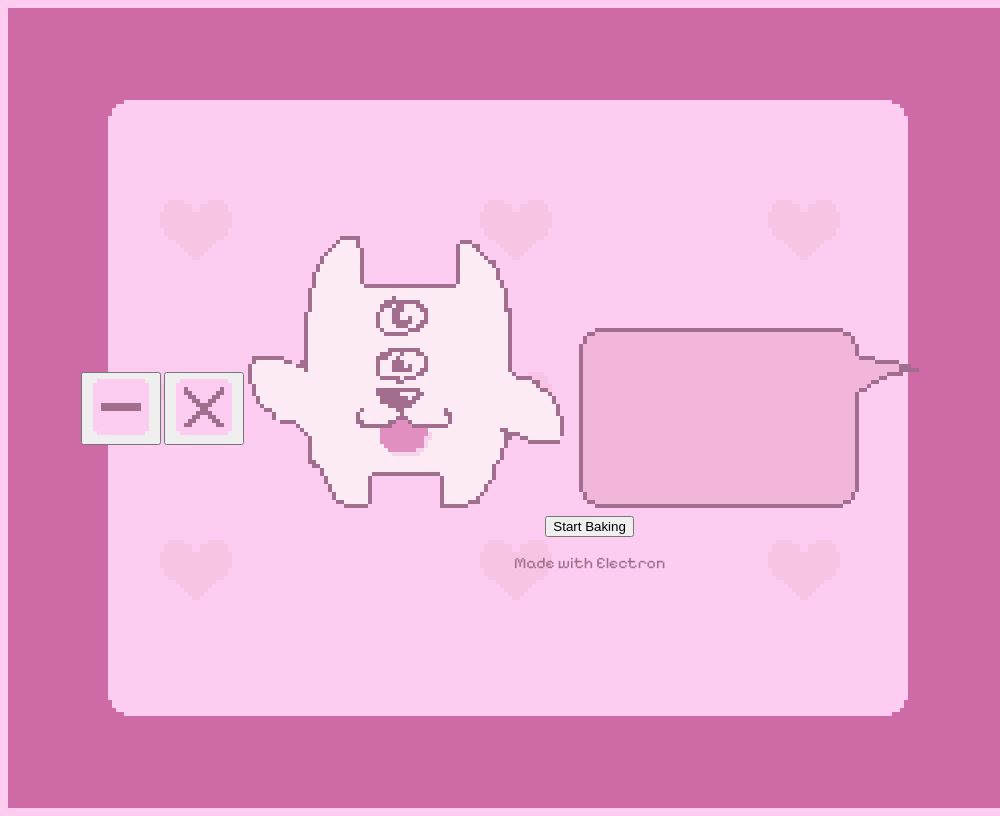
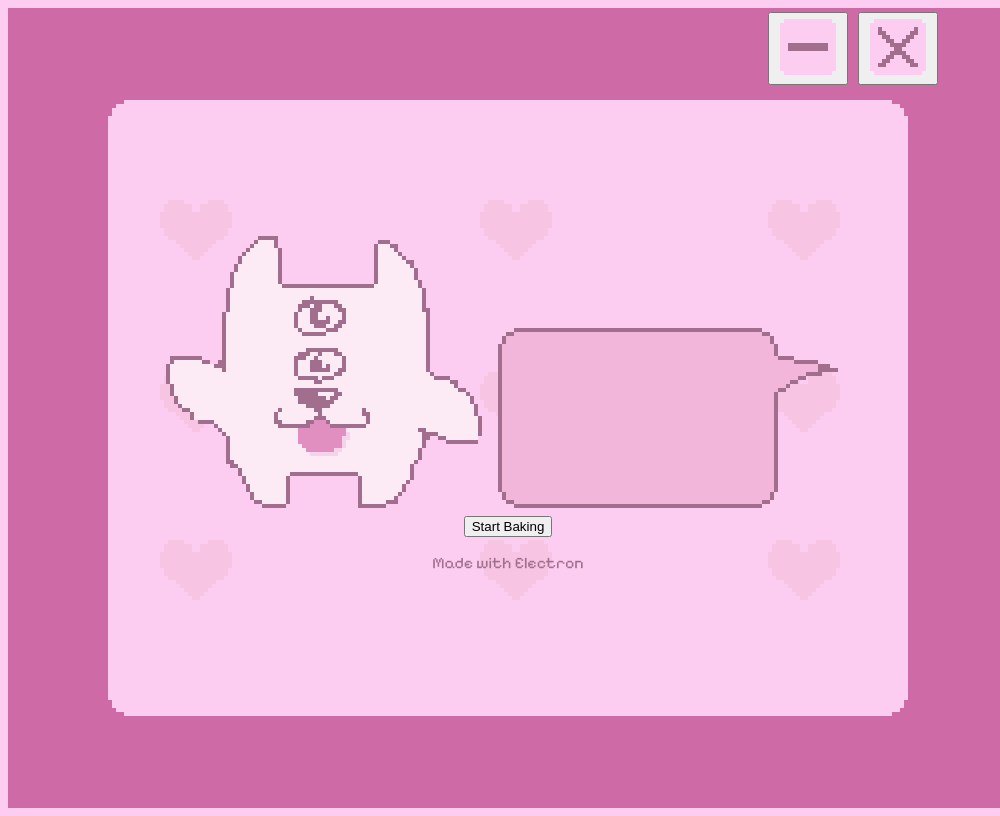
Before and after one commit to ViLinh27/bakingtimer, an Electron app: page index.html in a window 1000 px wide. Drawn offline with Linux system fonts and the light colour scheme.

Commit message:
window controls styling

```diff
--- a/styles.css
+++ b/styles.css
@@ -32,6 +32,16 @@ body {
     /*-center the frame -*/
     /* transform: translate(-50%);
     left: 50%; */
+}
+/*------ WINDOW CONTROLS------*/
+.window-controls{
+    position: absolute;
+    top:4px;
+    right:70px;
+    display: flex;
+    gap: 10px;
+    z-index:200;
+    -webkit-app-region:no-drag;
 }
 
 /*------ FONTS ------*/
```
